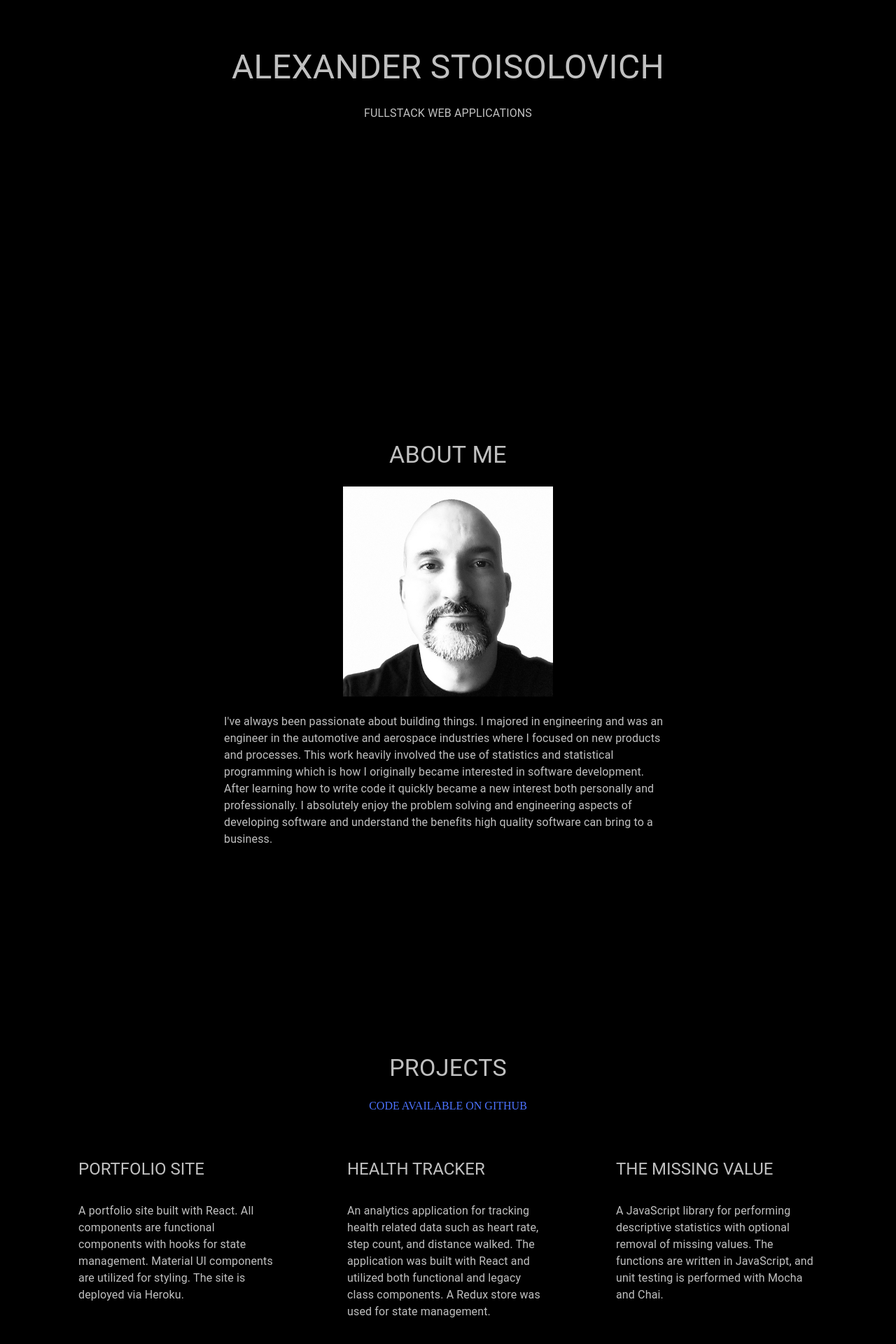
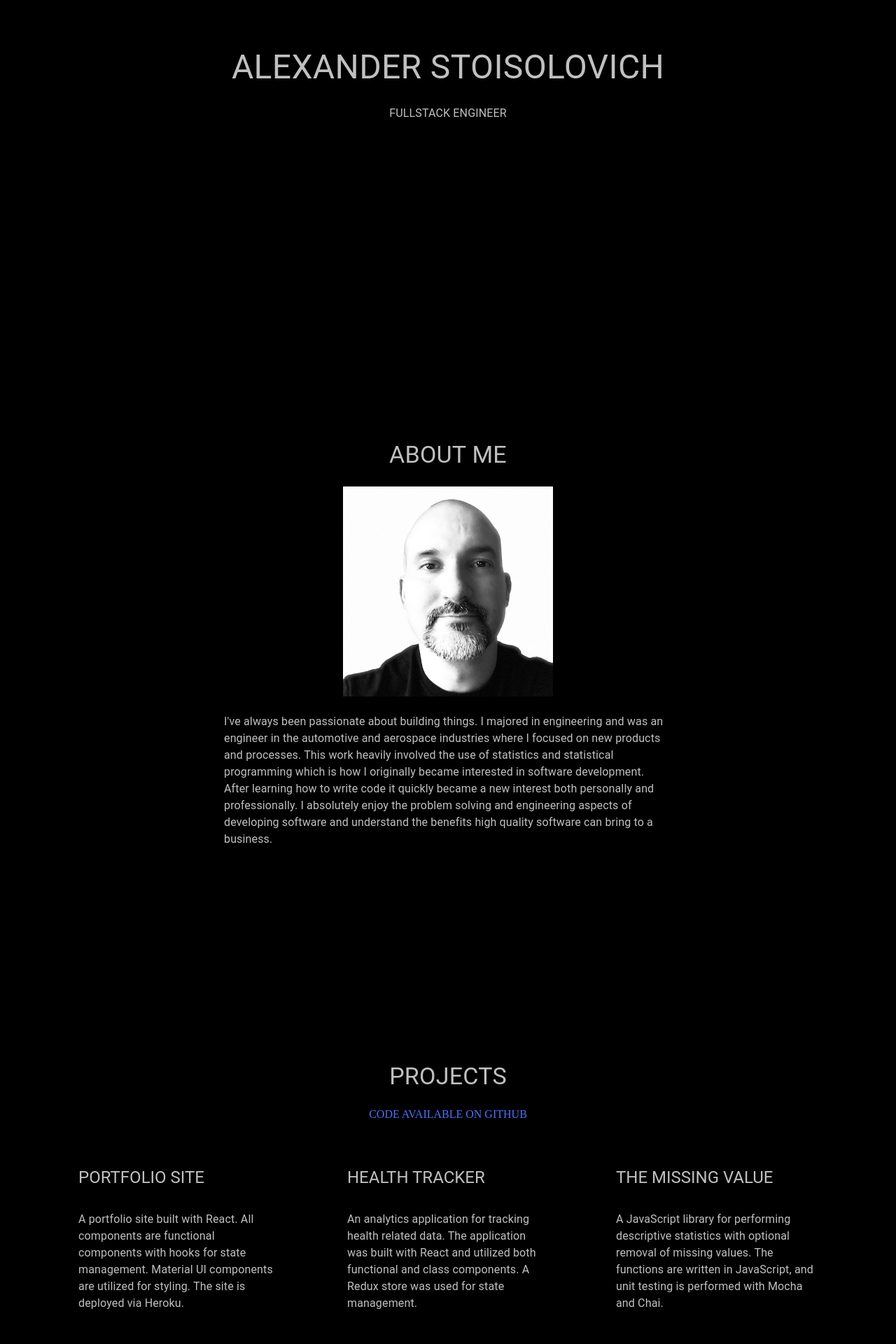
Before and after one commit to Alexander512/portfolio-site, a React app: page / in a window 1280 px wide. Shown: the part 280-2200 px from the top of the page at 70% size. Built offline with nearby package versions, Linux system fonts and the light colour scheme.

Commit message:
Updated verbage and spacing

```diff
--- a/client/components/Landing.js
+++ b/client/components/Landing.js
@@ -6,7 +6,7 @@ const Landing = () => {
   return (
     <section id='container'>
       <Typography sx={{fontSize: 'clamp(1em, 0.85em + 3vw, 3em)'}} variant='h4' component='h1'>ALEXANDER STOISOLOVICH</Typography>
-      <Typography variant='body1'>FULLSTACK WEB APPLICATIONS</Typography>
+      <Typography variant='body1'>FULLSTACK ENGINEER</Typography>
     </section>
   );
 };
--- a/client/components/Projects.js
+++ b/client/components/Projects.js
@@ -29,11 +29,9 @@ const Projects = () => {
             <CardHeader title='HEALTH TRACKER' />
             <CardContent>
               <Typography variant='body1'>
-                An analytics application for tracking health related data
-                such as heart rate, step count, and distance walked. The
+                An analytics application for tracking health related data. The
                 application was built with React and utilized both functional
-                and legacy class components. A Redux store was used for state
-                management.
+                and class components. A Redux store was used for state management.
               </Typography>
             </CardContent>
           </Card>
--- a/public/styles.css
+++ b/public/styles.css
@@ -70,6 +70,6 @@ form {
   }
   .containerAdjustable {
     block-size: auto;
-    margin: 0 0 10vh 0;
+    margin: 0 0 12.5vh 0;
   }
 }
```
